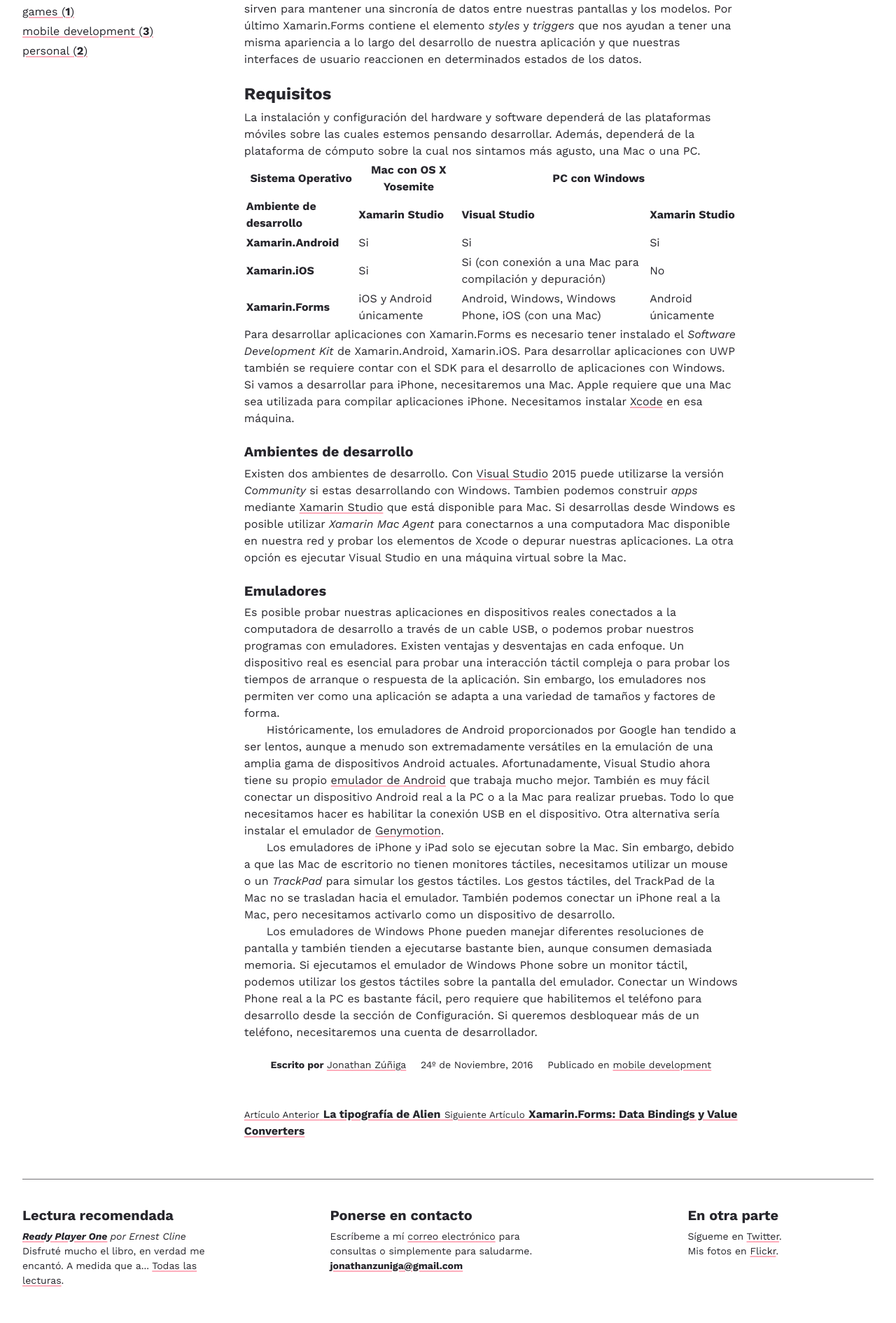
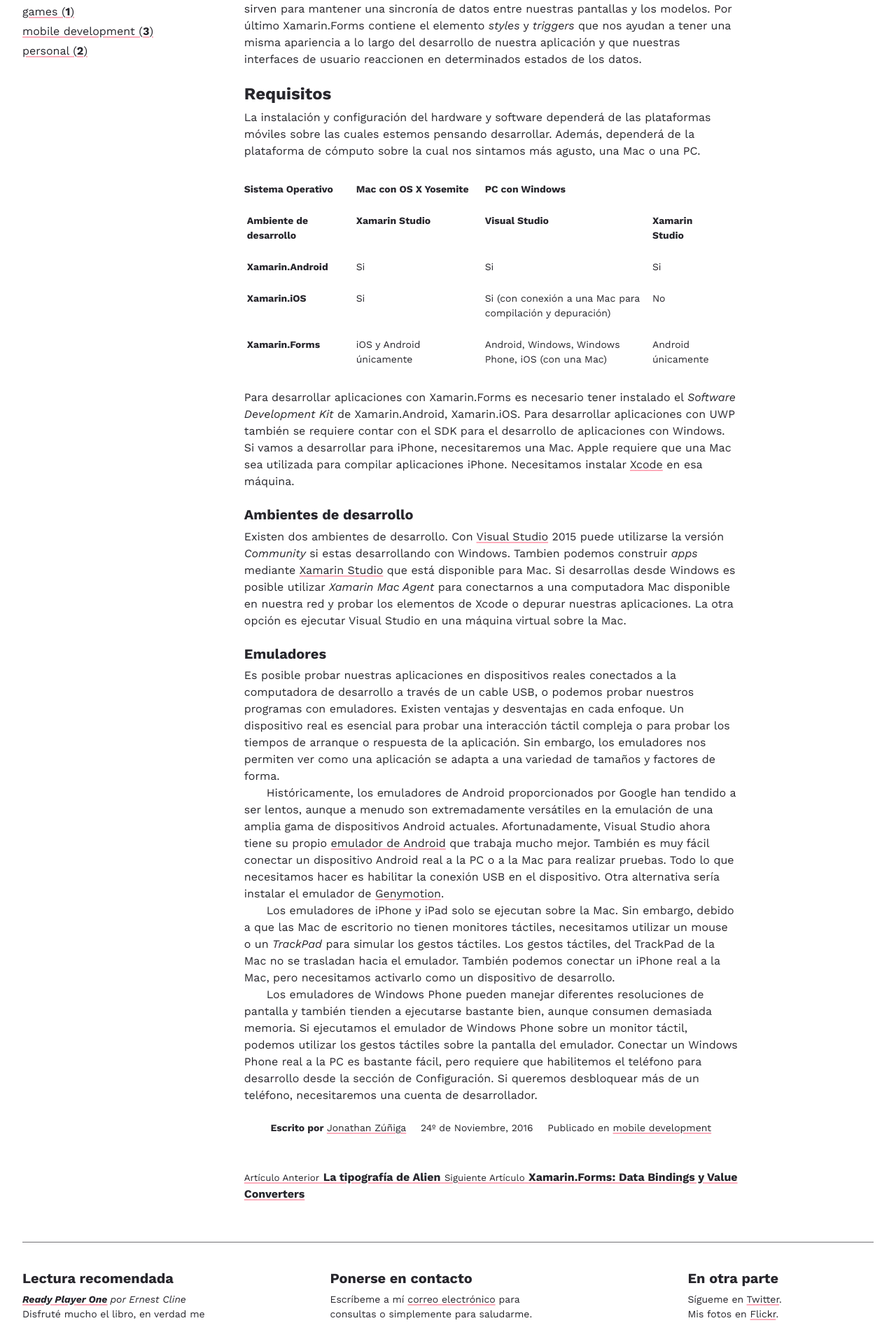
Before and after one commit to jonathanzuniga/jonathanzuniga.github.io, a Jekyll site: the page built from _posts/2016-11-24-comenzando-con-xamarin-forms.md, in a window 1280 px wide. Shown: the part 740-2630 px from the top of the page at 70% size. Built offline with Jekyll 4.4.1, drawn with Linux system fonts in a browser that asks for light colours.

Commit message:
table scss code

```diff
--- a/_sass/_reset.scss
+++ b/_sass/_reset.scss
@@ -206,3 +206,25 @@
         word-break: normal;
     }
 }
+
+table {
+    border-collapse: collapse;
+    margin: #{$space-lg - $space-rg} 0;
+}
+
+th {
+    font-weight: 700;
+    white-space: nowrap;
+}
+
+th,
+td {
+    font-size: $font-size-sm;
+    padding: $space-rg $space $space-rg 0;
+    text-align: left;
+    vertical-align: top;
+}
+
+td:first-of-type {
+    padding-left: $space-xs;
+}
```
